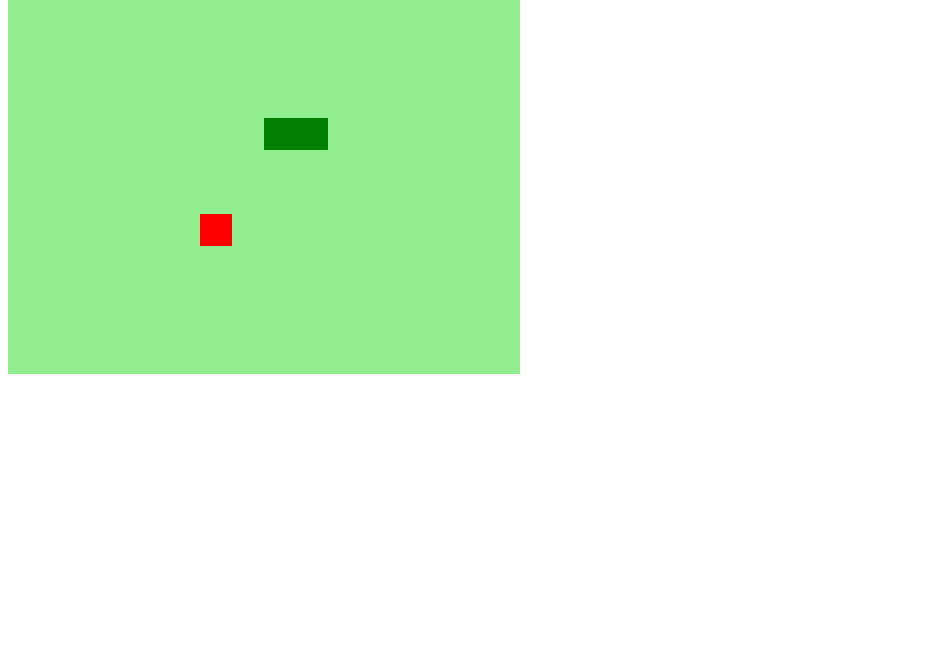
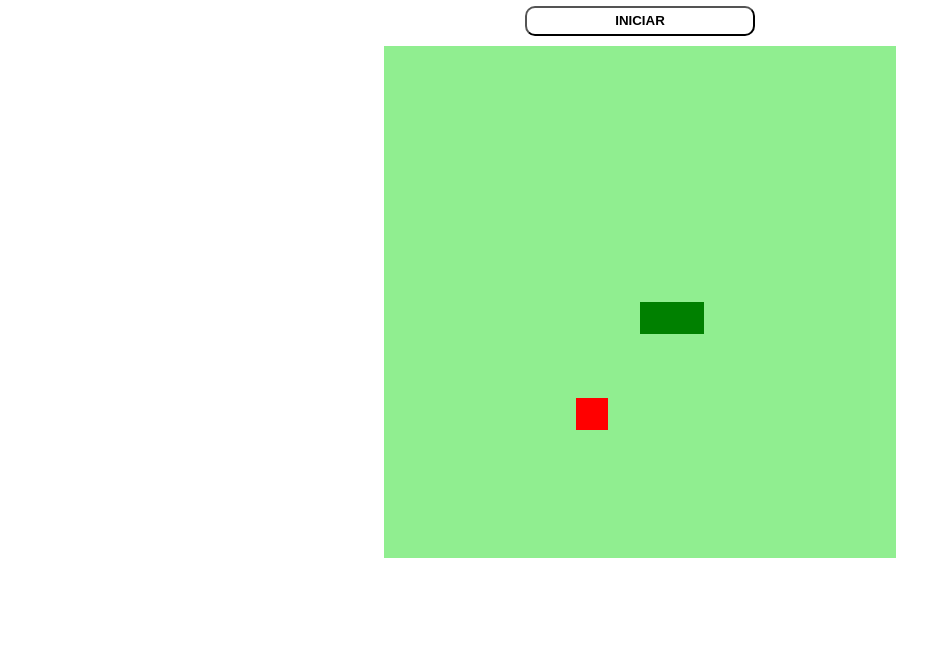
Before and after one commit to PauloAlves8039/snake-game-javascript, a plain HTML site: page index.html in a window 1280 px wide. Shown: the part 146-800 px from the top of the page, without its empty margins (0-951 px from the left). Drawn offline with Linux system fonts and the light colour scheme.

Commit message:
Definindo estilo dos elementos

```diff
--- a/css/style.css
+++ b/css/style.css
@@ -0,0 +1,32 @@
+:root {
+    --body-color: rgb(255, 255, 255);
+    --element-color: rgb(44, 139, 44);
+}
+
+body {
+    height: 95vh;
+    width: 95;
+    display: flex;
+    justify-content: center;
+    align-items: center;
+    flex-direction: column;
+    color: var(--element-color);
+}
+
+.btn {
+    width: 230px;
+    height: 30px;
+    margin-bottom: 10px;
+    font-weight: 700;
+    border-radius: 10px;
+    background: var(--body-color);
+}
+
+.btn:hover {
+    width: 230px;
+    height: 30px;
+    font-weight: 700;
+    border-radius: 10px;
+    color: var(--body-color);
+    background: var(--element-color);
+}
--- a/index.html
+++ b/index.html
@@ -10,6 +10,9 @@
 </head>
 <body>
 
+    <h1>SNAKE GAME!</h1>
+    <button class="btn" onclick="recarregar()">INICIAR</button>
+
     <canvas id="snake" width="512" height="512"></canvas>
 
     <script src="js/script.js"></script>
--- a/js/script.js
+++ b/js/script.js
@@ -113,7 +113,15 @@ function iniciarJogo() {
     };
 
     snake.unshift(newHead);
+}
 
+/**
+ * Responsável por recarregar página.
+ * @function
+ * @name recarregar
+ */
+function recarregar() {
+    window.location.reload();
 }
 
 let jogo = setInterval(iniciarJogo, 100);
```
